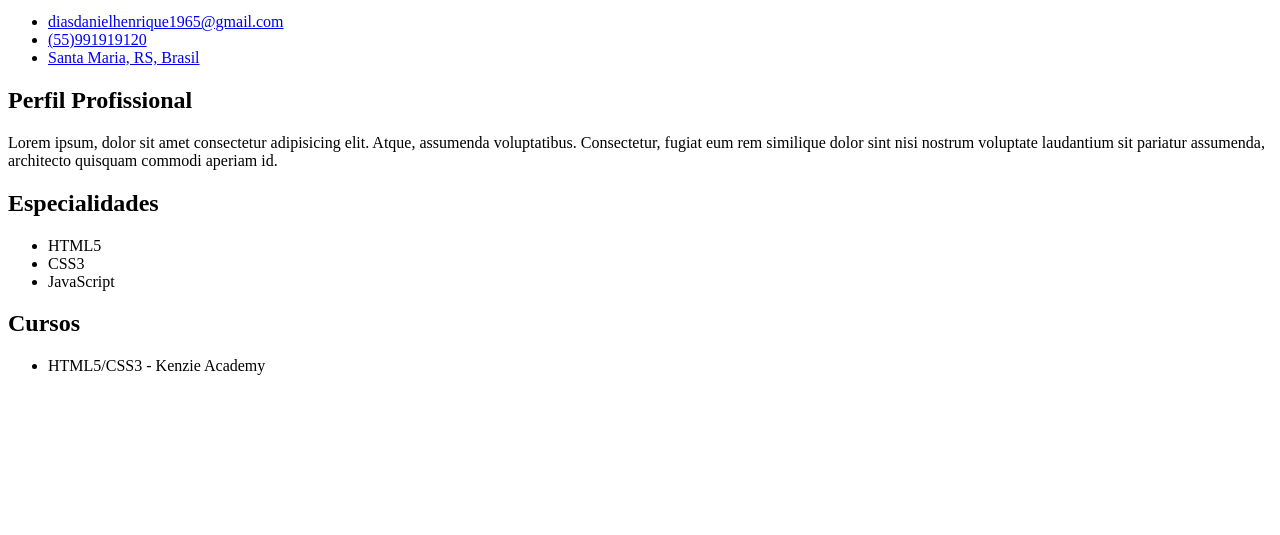
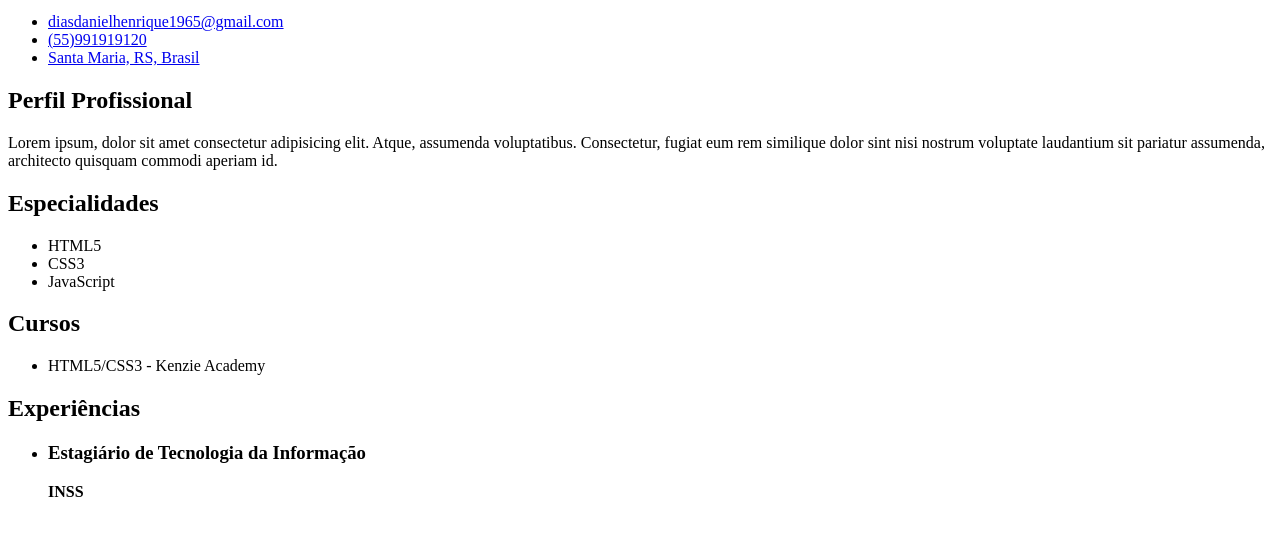
Before and after one commit to diasdaniel90/diasdaniel90.github.io, a plain HTML site: page index.html in a window 1280 px wide. Shown: the part 135-670 px from the top of the page. Drawn offline with Linux system fonts and the light colour scheme.

Commit message:
experiencias

```diff
--- a/index.html
+++ b/index.html
@@ -63,7 +63,16 @@
 
         <!-- LADO ESQUERDO -->
         <div>
+            <section>
+                <h2>Experiências</h2>
+                <ul>
+                    <li>
+                        <h3>Estagiário de Tecnologia da Informação</h3>
+                        <strong>INSS</strong>
+                    </li>
+                </ul>
 
+            </section>
         <div>
     </main>
 
```
